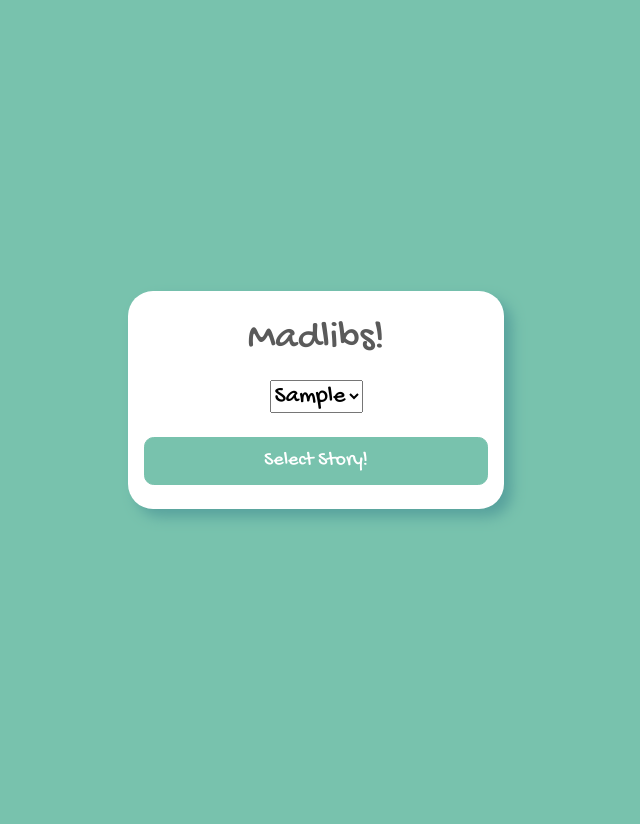
After one commit to nickmonteleone/flask-madlibs, a Flask app: template templates/dropdown.html in a window 1280 px wide. The commit adds this page. Shown: the whole page, without its empty margins (324-964 px from the left). Run offline with Flask 3, Linux system fonts and the light colour scheme; the template is opened without the code that fills it: most values are stand-ins (such as "Sample title", 1, 10 or a date in 2020).

Commit message:
added dropdown select for story

```diff
--- a/app.py
+++ b/app.py
@@ -4,26 +4,45 @@
 from flask import Flask, render_template, request
 from flask_debugtoolbar import DebugToolbarExtension
 
-from stories import silly_story as story_instance
+from stories import silly_story, excited_story
 
 app = Flask(__name__)
 app.config['SECRET_KEY'] = "secret"
 
 debug = DebugToolbarExtension(app)
 
+story_options = {
+    'Silly': silly_story,
+    'Excited': excited_story
+}
+
 @app.get('/')
+def show_story_select():
+    """ Show a dropdown for user to select which madlibs story to use """
+
+    return render_template(
+        'dropdown.html',
+        story_options=story_options.keys()
+    )
+
+@app.get('/prompts')
 def show_prompts_form():
     """ Show a form to ask the user for inputs for the madlibs story. """
 
+    story_option = request.args['story_options']
+    story_instance = story_options[story_option]
+
     return render_template(
         'questions.html',
-        prompts=story_instance.prompts
+        prompts=story_instance.prompts,
+        story_option=story_option
     )
 
-@app.get('/results')
-def show_result_story():
+@app.get('/results/<story_option>')
+def show_result_story(story_option):
     """ Use form input to display madlibs story."""
 
+    story_instance = story_options[story_option]
     story_to_display = story_instance.get_result_text(request.args)
 
     return render_template(
--- /dev/null
+++ b/templates/dropdown.html
@@ -0,0 +1,26 @@
+{% extends 'base.html' %}
+
+{% block title %} Madlibs! {% endblock %}
+
+{% block content %}
+
+<h1 class="pt-4 mb-3 text-center">Madlibs!</h1>
+
+<div class="ms-3 me-3">
+  <form action="/prompts" class="pb-4 text-center">
+
+    <select name="story_options" class="mb-4">
+
+      {% for story_option in story_options %}
+      <option value="{{ story_option }}">{{ story_option }}</option>
+      {% endfor %}
+
+    </select>
+
+    <button class="btn btn-primary btn-lg w-100">
+      Select Story!
+    </button>
+  </form>
+</div>
+
+{% endblock %}
--- a/templates/questions.html
+++ b/templates/questions.html
@@ -7,7 +7,7 @@
   <h1 class="pt-4 mb-3 text-center">Madlibs!</h1>
 
   <div class="ms-3 me-3">
-    <form action="/results" class="pb-4">
+    <form action="/results/{{ story_option }}" class="pb-4">
 
     {% for prompt in prompts %}
       <div class="mb-3 row">
```
